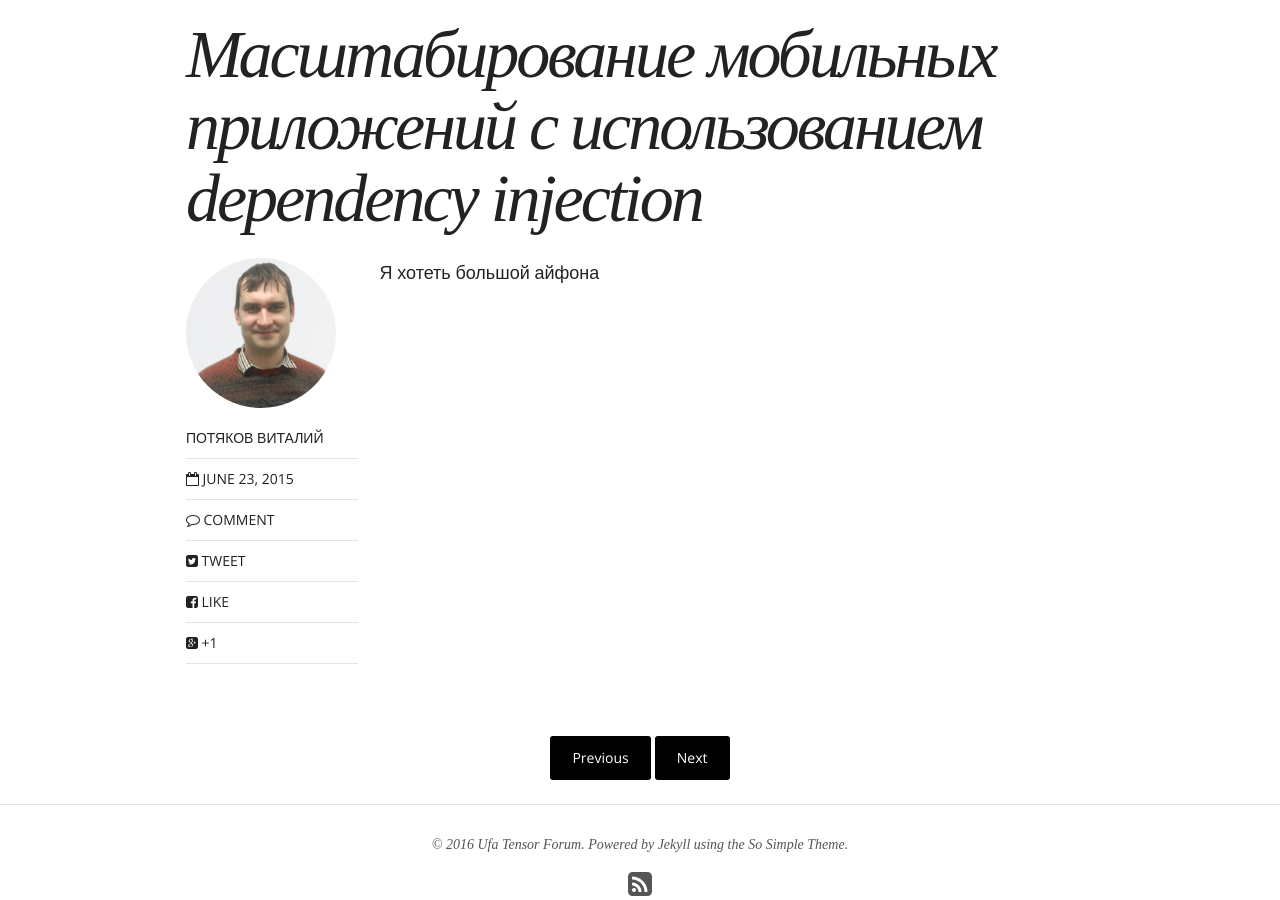
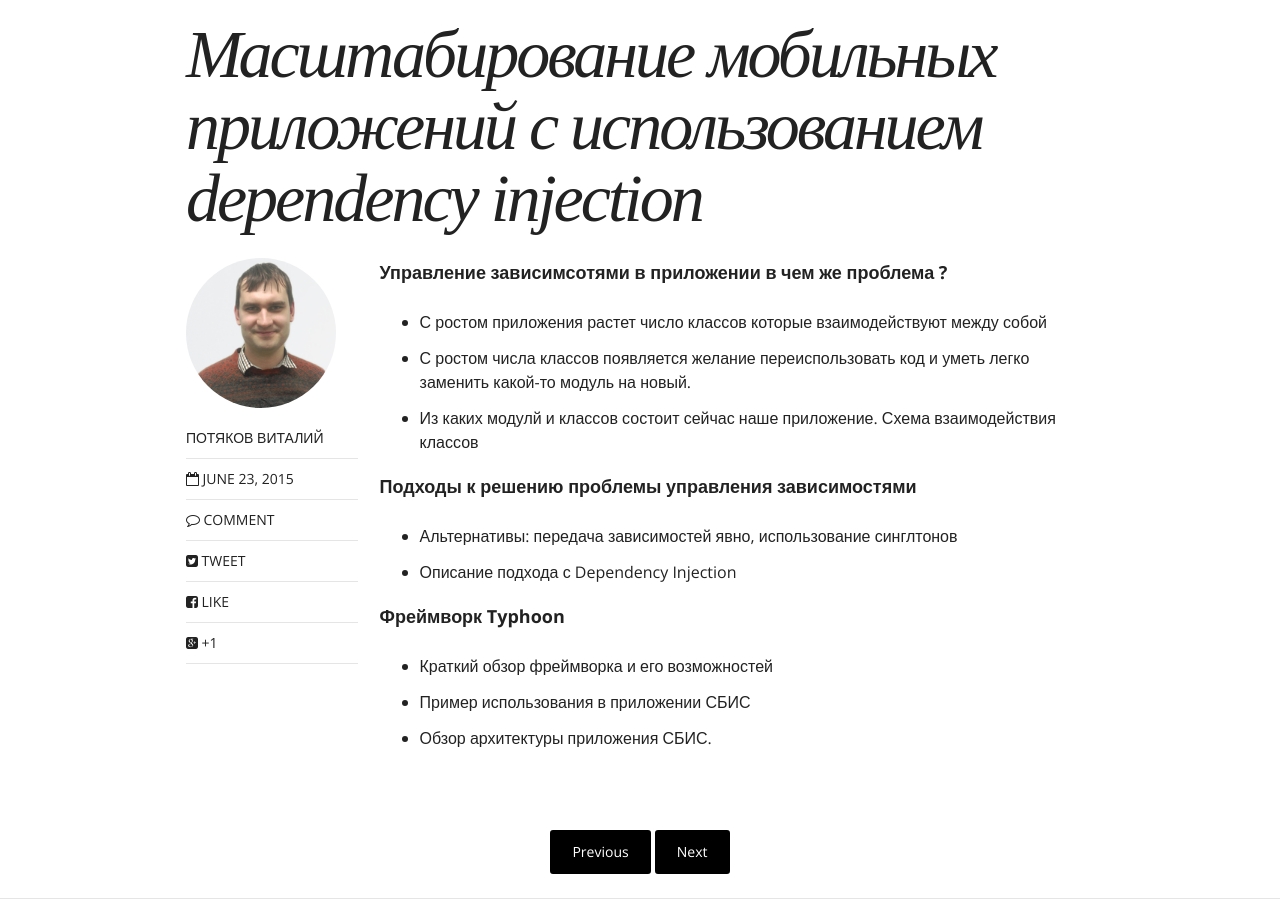
Before and after one commit to tensor-ufa/tensor-ufa.github.io, a Jekyll site: the page built from _posts/talks/2016-06-23-3-mobile-apps.md, in a window 1280 px wide and 900 px high, scrolled down 482 px. Built offline with Jekyll 4.4.1, drawn with Linux system fonts in a browser that asks for light colours; nearby versions of some CDN libraries; comment, search, counter and statistics services are not loaded.

Commit message:
Доклад Виталия

```diff
--- a/_posts/talks/2016-06-23-3-mobile-apps.md
+++ b/_posts/talks/2016-06-23-3-mobile-apps.md
@@ -18,4 +18,19 @@ slides:
 ---
 
 
-Я хотеть большой айфона
+**Управление зависимсотями в приложении  в чем же проблема ?**
+
+* С ростом приложения растет число классов которые взаимодействуют между собой
+* С ростом числа классов появляется желание переиспользовать код и уметь легко заменить какой-то модуль на новый.
+* Из каких модулй и классов состоит сейчас наше приложение. Схема взаимодействия классов
+
+**Подходы к решению проблемы управления зависимостями**
+
+*  Альтернативы: передача зависимостей явно, использование синглтонов
+* Описание подхода с Dependency Injection
+
+**Фреймворк Typhoon**
+
+* Краткий обзор фреймворка и его возможностей
+* Пример использования в приложении СБИС
+* Обзор архитектуры приложения СБИС.
```
